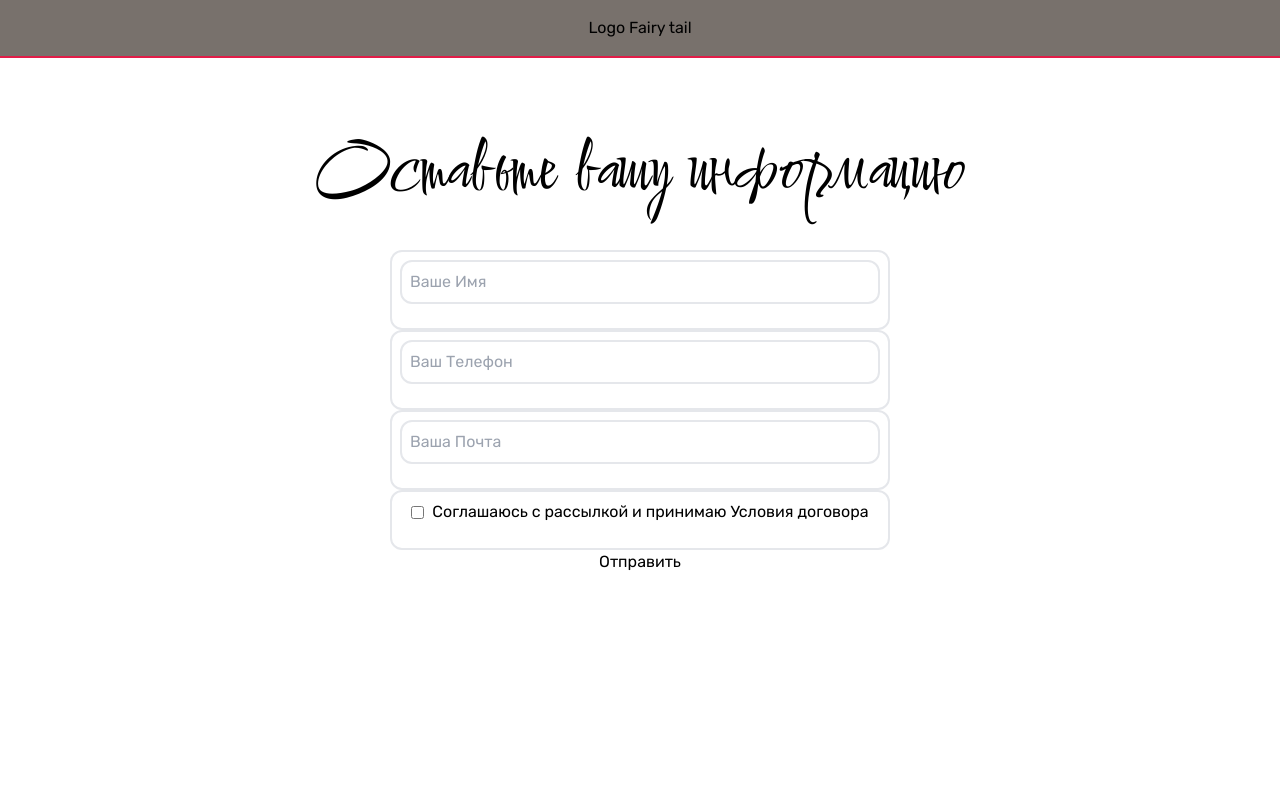
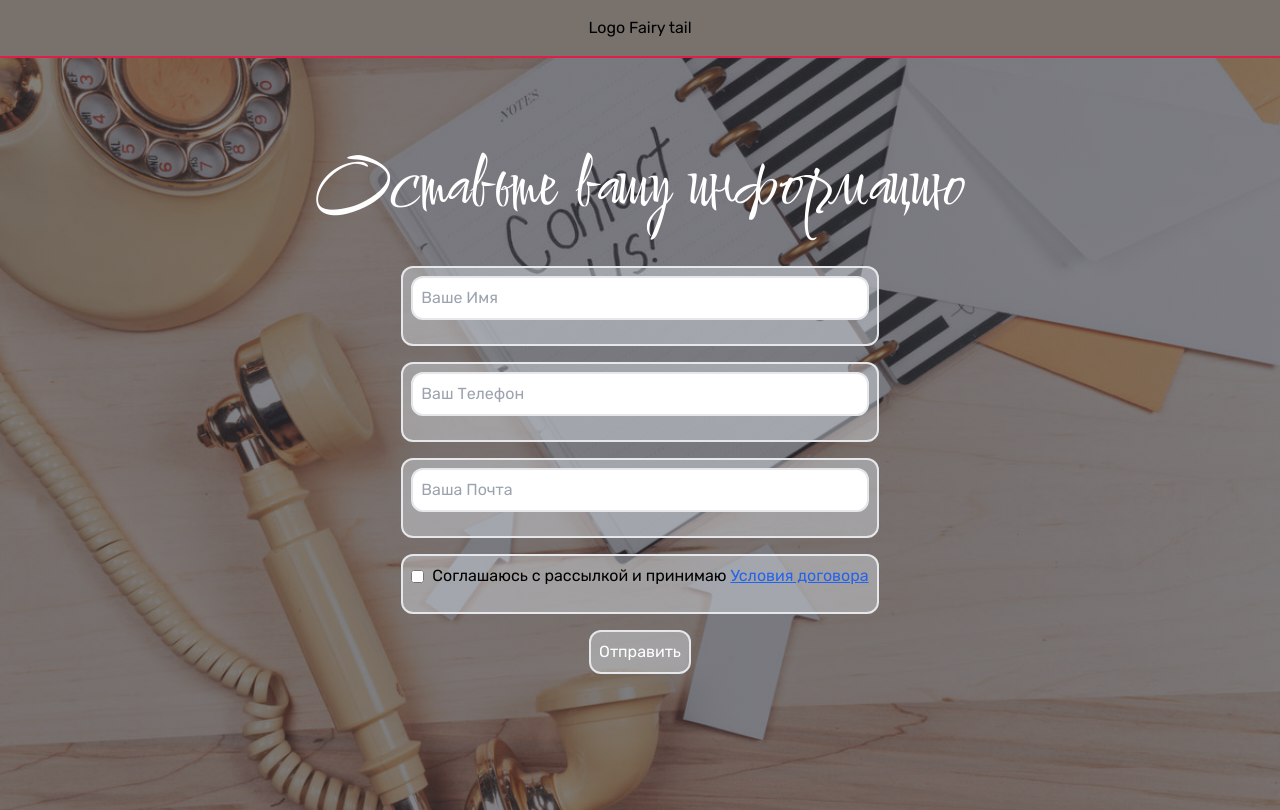
Before and after one commit to LeonidGHA/fairy-tail, a Next.js app: page /contact in a window 1280 px wide. Built offline with nearby package versions, Linux system fonts and the light colour scheme.

Commit message:
add stiles and Notifications in Contact Page

```diff
--- a/package.json
+++ b/package.json
@@ -20,6 +20,7 @@
     "graphql": "^16.6.0",
     "graphql-request": "^6.0.0",
     "next": "13.4.2",
+    "notiflix": "^3.2.6",
     "postcss": "8.4.23",
     "react": "18.2.0",
     "react-dom": "18.2.0",
--- a/src/components/Forms/ContactForm/ContactForm.tsx
+++ b/src/components/Forms/ContactForm/ContactForm.tsx
@@ -1,15 +1,11 @@
+import { useEffect } from "react";
 import { useForm, SubmitHandler } from "react-hook-form";
+import { Notify } from "notiflix/build/notiflix-notify-aio";
 
 import CustomInput from "@/shared/CustomInput/CustomInput";
 
+import { IFormInput } from "./ContactFormModels";
 import { fieldsParams } from "./fieldsSample";
-
-interface IFormInput {
-  name: String;
-  phone: number | null;
-  email: string;
-  agreement: boolean;
-}
 
 const initialState: IFormInput = {
   name: "",
@@ -23,70 +19,74 @@ const ContactForm = () => {
     register,
     handleSubmit,
     reset,
-    formState: { errors, isValid, isValidating },
+    formState: { errors, isSubmitting, isValid },
   } = useForm<IFormInput>({ defaultValues: initialState, mode: "onChange" });
+
   const onSubmit: SubmitHandler<IFormInput> = (data) => {
     console.log(data);
+    Notify.success(`Спасибо ${data.name}. Ваши данные были отправлены успешно`);
     reset();
   };
+
+  useEffect(() => {
+    if (isSubmitting && !isValid) {
+      Notify.warning("Проверьте правильность заполнения полей");
+    }
+  }, [isSubmitting, isValid]);
 
   return (
     <form
       onSubmit={handleSubmit(onSubmit)}
-      className="flex flex-col  items-center p-10"
+      className="flex flex-col  items-center tablet:p-10"
     >
       <CustomInput
         register={register("name", { ...fieldsParams.name })}
         type="text"
-        classNameLabel={
-          "flex flex-col relative border-2 p-2 pb-6 rounded-xl w-full max-w-[500px] "
-        }
+        classNameLabel="flex flex-col bg-slate-200 bg-opacity-40 relative mb-4 border-2 p-2 pb-6 rounded-xl w-full max-w-[500px] "
         classNameInput="border-2 p-2  rounded-xl w-full max-w-[500px]"
         placeholder="Вашe Имя"
-        classNameError="absolute bottom-0 inset-x-0 text-center"
+        classNameError="text-red-600 absolute bottom-0 inset-x-0 text-center"
         errorMessage={errors.name?.message}
       />
 
       <CustomInput
         register={register("phone", { ...fieldsParams.phone })}
         type="tel"
-        classNameLabel={
-          "flex flex-col relative border-2 p-2 pb-6 rounded-xl w-full max-w-[500px] "
-        }
-        classNameInput="border-2 p-2  rounded-xl w-full max-w-[500px]"
+        classNameLabel="flex flex-col bg-slate-200 bg-opacity-40 relative mb-4 border-2 p-2 pb-6 rounded-xl w-full max-w-[500px] "
+        classNameInput=" border-2 p-2  rounded-xl w-full max-w-[500px]"
         placeholder="Ваш Телефон"
-        classNameError="absolute bottom-0 inset-x-0 text-center"
+        classNameError="text-red-600 absolute bottom-0 inset-x-0 text-center"
         errorMessage={errors.phone?.message}
       />
 
       <CustomInput
         register={register("email", { ...fieldsParams.email })}
         type="email"
-        classNameLabel={
-          "flex flex-col relative border-2 p-2 pb-6 rounded-xl w-full max-w-[500px] "
-        }
+        classNameLabel="flex flex-col bg-slate-200 bg-opacity-40 relative mb-4 border-2 p-2 pb-6 rounded-xl w-full max-w-[500px] "
         classNameInput="border-2 p-2  rounded-xl w-full max-w-[500px]"
         placeholder="Ваша Почта"
-        classNameError="absolute bottom-0 inset-x-0 text-center"
+        classNameError="text-red-600 text-red-600 absolute bottom-0 inset-x-0 text-center"
         errorMessage={errors.email?.message}
       />
 
       <CustomInput
         register={register("agreement", { ...fieldsParams.agreement })}
         type="checkbox"
-        classNameLabel={
-          "flex items-center justify-center relative border-2 p-2 pb-6 rounded-xl w-full max-w-[500px] "
-        }
+        classNameLabel="flex bg-slate-200 bg-opacity-40 mb-4 items-center justify-center relative border-2 p-2 pb-6 rounded-xl w-full max-w-[500px] "
         classNameInput="mr-2"
-        classNameError="absolute bottom-0 inset-x-0 text-center"
+        classNameError="text-red-600 absolute bottom-0 inset-x-0 text-center"
         errorMessage={errors.agreement?.message}
       >
         <span>
-          Соглашаюсь с рассылкой и принимаю <span>Условия договора</span>
+          Соглашаюсь с рассылкой и принимаю{" "}
+          <span className=" text-blue-600 underline ">Условия договора</span>
         </span>
       </CustomInput>
 
-      <button type="submit" className="border-5">
+      <button
+        type="submit"
+        className="border-5 rounded-xl border-2 bg-slate-200 bg-opacity-40  p-2 text-white transition-all hover:scale-[1.1] hover:border-opacity-75  hover:bg-neutral-400 hover:bg-opacity-10 hover:shadow-lg hover:shadow-slate-500"
+      >
         Отправить
       </button>
     </form>
--- /dev/null
+++ b/src/components/Forms/ContactForm/ContactFormModels.ts
@@ -0,0 +1,6 @@
+export interface IFormInput {
+  name: String;
+  phone: number | null;
+  email: string;
+  agreement: boolean;
+}
--- a/src/components/Forms/ContactForm/fieldsSample.ts
+++ b/src/components/Forms/ContactForm/fieldsSample.ts
@@ -6,8 +6,8 @@ export const fieldsParams = {
       message: "минимальное кол-во букв 2",
     },
     maxLength: {
-      value: 10,
-      message: "максимальное кол-во букв 10",
+      value: 20,
+      message: "максимальное кол-во букв 20",
     },
   },
 
@@ -39,8 +39,8 @@ export const fieldsParams = {
       message: "минимальное длина 6",
     },
     maxLength: {
-      value: 16,
-      message: "максимальное длина 16",
+      value: 20,
+      message: "максимальное длина 20",
     },
   },
   agreement: {
--- /dev/null
+++ b/src/components/screens/ContactPage/ContactPage.jsx
@@ -0,0 +1,29 @@
+import BodyContentWrapper from "@/helpers/BodyContentWrapper/BodyContentWrapper";
+import HeadLayout from "@/components/layout/HeadLayout/HeadLayout";
+import SimpleHeader from "@/components/layout/SimpleHeader/SimpleHeader";
+import ContactForm from "@/components/Forms/ContactForm/ContactForm";
+
+import css from "./ContactPage.module.css";
+
+const metaProps = [{ name: `contact`, content: `your contact information ` }];
+
+const ContactPage = () => {
+  return (
+    <BodyContentWrapper>
+      <HeadLayout metaProps={metaProps} />
+      <SimpleHeader />
+      <main className="flex flex-grow  ">
+        <section className={css.contact}>
+          <div className="container mx-auto flex flex-col items-center px-6 tablet:px-16 desktop:px-20 ">
+            <h1 className="text-center font-[Comforter] text-7xl text-white">
+              Оставьте вашу информацию
+            </h1>
+            <ContactForm />
+          </div>
+        </section>
+      </main>
+    </BodyContentWrapper>
+  );
+};
+
+export default ContactPage;
--- /dev/null
+++ b/src/components/screens/ContactPage/ContactPage.module.css
@@ -0,0 +1,45 @@
+.contact {
+
+  padding-top: 5rem;
+  padding-bottom: 5rem;
+
+  flex-grow: 1;
+
+  margin-left: auto;
+  margin-right: auto;
+
+  background-color: #c4c4c4;
+  background-image: linear-gradient(
+      to left,
+      rgba(47, 48, 58, 0.6),
+      rgba(47, 48, 58, 0.6)
+    ),
+    url("../../../images/bg-images/bg-contact.jpg");
+  background-repeat: no-repeat, no-repeat;
+  background-position: center, center;
+  background-size: cover, cover;
+}
+
+@media screen and (min-width: 768px) {
+  .contact {
+    background-image: linear-gradient(
+        to left,
+        rgba(47, 48, 58, 0.6),
+        rgba(47, 48, 58, 0.6)
+      ),
+      url("../../../images/bg-images/bg-contact.jpg");
+  }
+}
+
+@media screen and (min-width: 1280px) {
+  .contact {
+    background-image: linear-gradient(
+        to left,
+        rgba(47, 48, 58, 0.6),
+        rgba(47, 48, 58, 0.6)
+      ),
+      url("../../../images/bg-images/bg-contact.jpg");
+    padding-top: 6rem;
+    padding-bottom: 6rem;
+  }
+}
--- a/src/pages/contact/index.tsx
+++ b/src/pages/contact/index.tsx
@@ -1,27 +1,7 @@
-import BodyContentWrapper from "@/helpers/BodyContentWrapper/BodyContentWrapper";
-import HeadLayout from "@/components/layout/HeadLayout/HeadLayout";
-import SimpleHeader from "@/components/layout/SimpleHeader/SimpleHeader";
-import ContactForm from "@/components/Forms/ContactForm/ContactForm";
-
-const metaProps = [{ name: `contact`, content: `your contact information ` }];
+import ContactPage from "@/components/screens/ContactPage/ContactPage";
 
 const Contact = () => {
-  return (
-    <BodyContentWrapper>
-      <HeadLayout metaProps={metaProps} />
-      <SimpleHeader />
-      <main className="flex-grow ">
-        <section className=" py-20 ">
-          <div className="container mx-auto px-20  ">
-            <h1 className="text-center font-[Comforter] text-7xl">
-              Оставьте вашу информацию
-            </h1>
-            <ContactForm />
-          </div>
-        </section>
-      </main>
-    </BodyContentWrapper>
-  );
+  return <ContactPage />;
 };
 
 export default Contact;
--- a/src/pages/index.tsx
+++ b/src/pages/index.tsx
@@ -1,5 +1,5 @@
 import HomePage from "@/components/screens/HomePage/HomePage";
-import { GetStaticProps, GetServerSideProps } from "next";
+import { GetStaticProps } from "next";
 
 import { request } from "@/shared/graphApi/graphApi";
 
@@ -27,7 +27,7 @@ export default function Home(props: {
   return <HomePage props={props} />;
 }
 
-export const getServerSideProps = async () => {
+export const getStaticProps = async () => {
   const menu = await request({
     query: MENU_QUERY,
   });
```
Also changed, not shown: src/images/bg-images/bg-contact.jpg (added), 1 other file (tests, documents, lock files or other folders).
